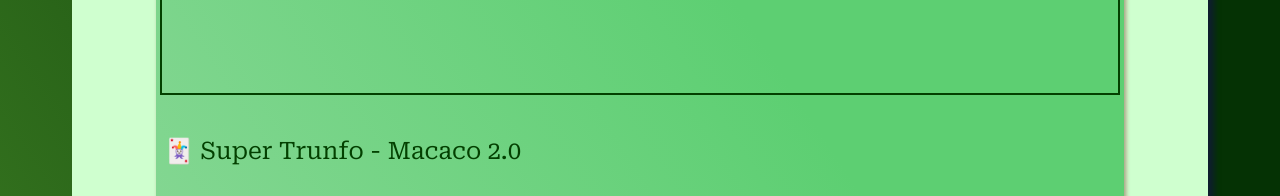
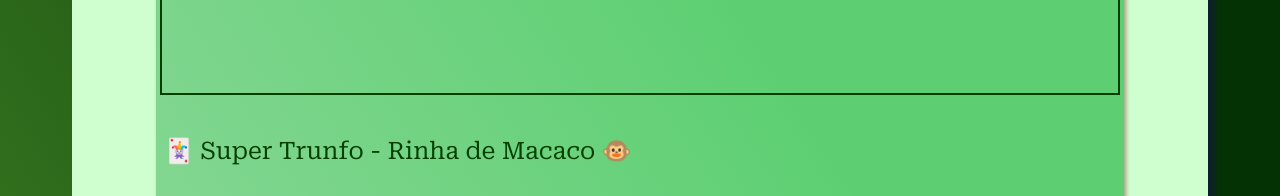
Before and after one commit to EslynMotoBoy/Certificard, a plain HTML site: page index.html in a window 1280 px wide. Shown: the part 780-976 px from the top of the page. Drawn offline with Linux system fonts and the light colour scheme; a script that the page names is missing; a web font is replaced by a local one.

Commit message:
Atualização na Index

```diff
--- a/index.html
+++ b/index.html
@@ -37,7 +37,7 @@
         <script async src="https://cpwebassets.codepen.io/assets/embed/ei.js"></script>
       </li>
       <li>
-        <a href="https://codepen.io/eslynmotoboy/pen/OJzyBVw">🃏 Super Trunfo - Macaco 2.0</a>
+        <a href="https://codepen.io/eslynmotoboy/pen/OJzyBVw">🃏 Super Trunfo - Rinha de Macaco 🐵</a>
         <p class="codepen" data-height="300" data-default-tab="html,result" data-slug-hash="OJzyBVw" data-user="eslynmotoboy" style="height: 300px; box-sizing: border-box; display: flex; align-items: center; justify-content: center; border: 2px solid; margin: 1em 0; padding: 1em;">
           <span>See the Pen <a href="https://codepen.io/eslynmotoboy/pen/OJzyBVw">
               Super Trunfo - Macaco 2.0</a> by Esly (<a href="https://codepen.io/eslynmotoboy">@eslynmotoboy</a>)
```
